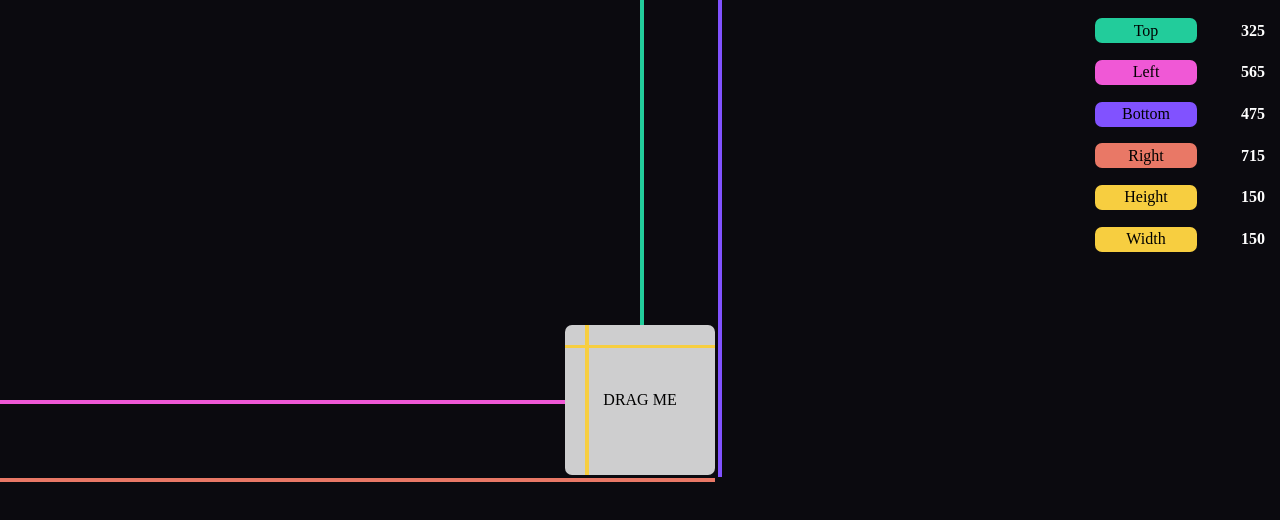
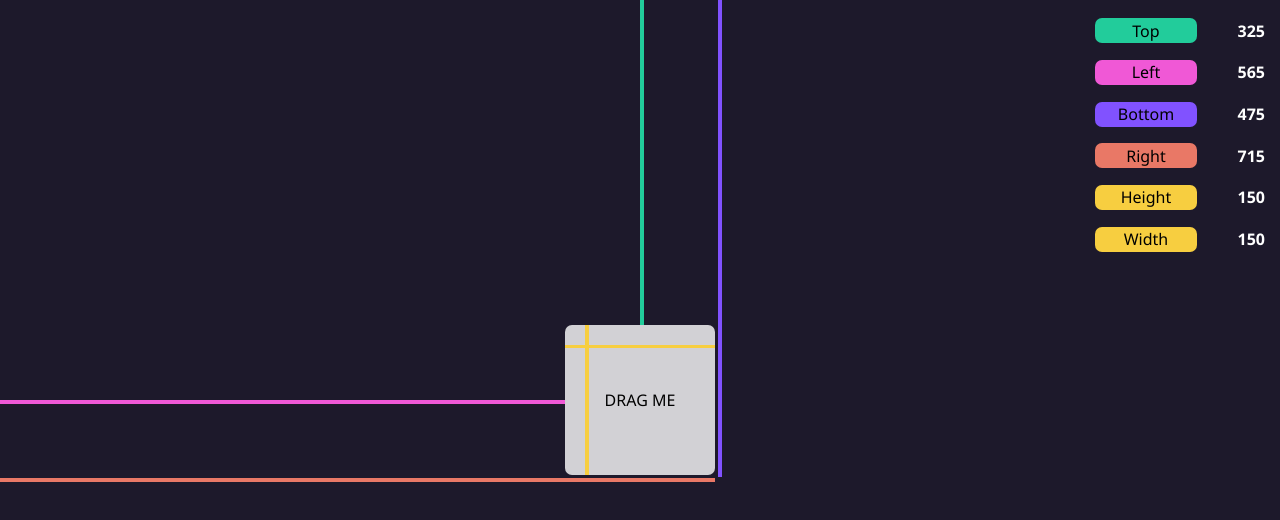
Before and after one commit to RamShankarKumar/getBoundingClientRect-method-playground, a plain HTML site: page index.html in a window 1280 px wide. Drawn offline with Linux system fonts and the light colour scheme.

Commit message:
change font and background color

```diff
--- a/index.html
+++ b/index.html
@@ -5,6 +5,9 @@
     <meta http-equiv="X-UA-Compatible" content="IE=edge">
     <meta name="viewport" content="width=device-width, initial-scale=1.0">
     <link rel="stylesheet" href="style.css">
+    <link rel="preconnect" href="https://fonts.googleapis.com">
+    <link rel="preconnect" href="https://fonts.gstatic.com" crossorigin>
+    <link href="https://fonts.googleapis.com/css2?family=Noto+Sans:wght@400;700&display=swap" rel="stylesheet">
     <title>getBoundingClientRect Playground</title>
 </head>
 <body>
--- a/style.css
+++ b/style.css
@@ -10,13 +10,15 @@ body{
     display: flex;
     align-items: center;
     justify-content: center;
+    font-family: 'Noto Sans', sans-serif;
 }
 
 #container {
     width: 100%;
     height: 100vh;
     position : fixed;
-    background-color : #0B0A0F;
+    /* background-color : #0B0A0F; */
+    background-color: rgba(5,0,20, 0.9);
     touch-action: none;
 
     display: flex;
```
